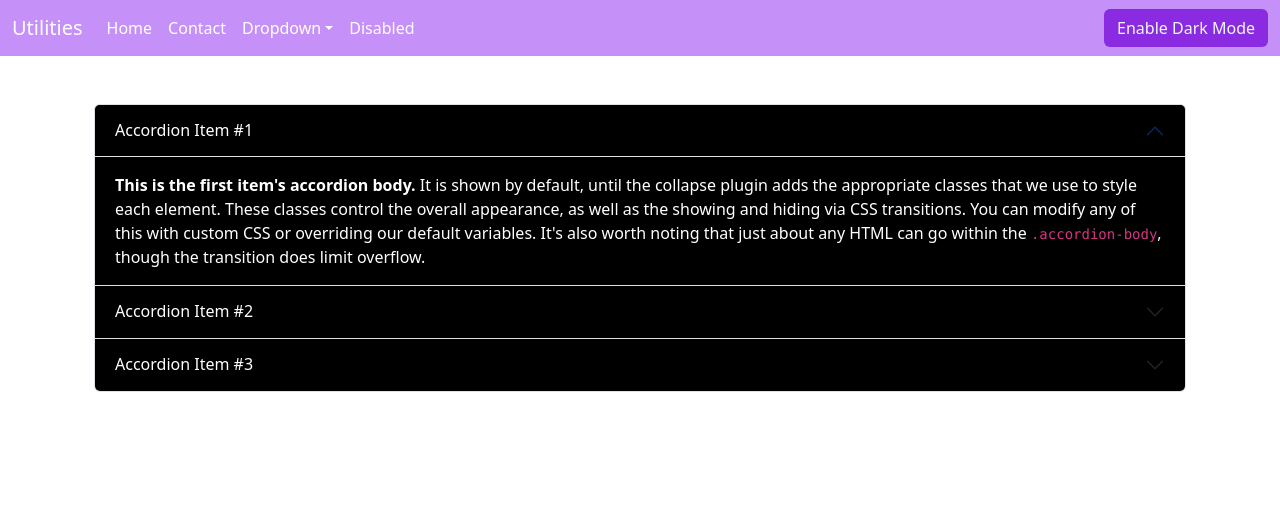
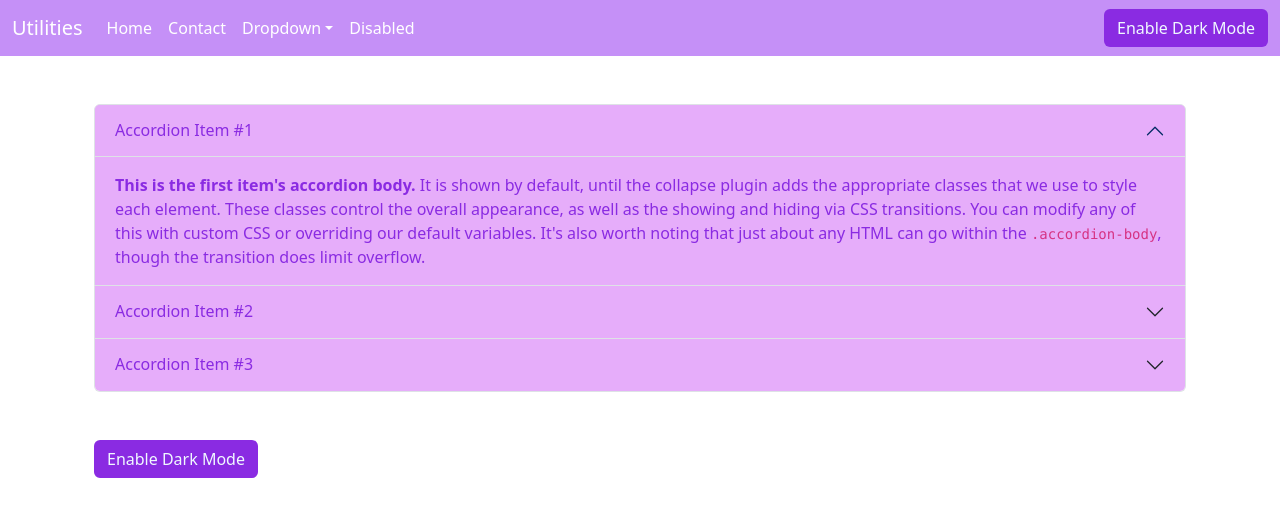
Before and after one commit to prachisharma02/utilities, a React (Create React App) app: page / in a window 1280 px wide. Shown: the top 516 px of the page. Built offline with nearby package versions, Linux system fonts and the light colour scheme.

Commit message:
added alert msgs

```diff
--- a/src/About.js
+++ b/src/About.js
@@ -1,9 +1,27 @@
-import React from "react";
+import React, { useState } from "react";
 
-function About() {
-  let style = {
+function About(props) {
+  let newstyle = {
     color: "white",
     backgroundColor: "black",
+  };
+  let mystyle = {
+    backgroundColor: "rgb(230, 173, 250)",
+    color: "blueviolet",
+  };
+
+  const [style, setStyle] = useState(mystyle);
+  const [text, settext] = useState("Enable Dark Mode");
+  const handledarkmode = () => {
+    if (style.color === "blueviolet") {
+      setStyle({ ...newstyle });
+      settext("Enable Light Mode");
+      props.showalert("Enabled Dark Mode", "Success");
+    } else {
+      setStyle(mystyle);
+      settext("Enable Dark Mode");
+      props.showalert("Enabled Light Mode", "Success");
+    }
   };
   return (
     <>
@@ -107,6 +125,11 @@ function About() {
           </div>
         </div>
       </div>
+      <div className="container">
+        <button className="btn btn-outline search" onClick={handledarkmode}>
+          {text}
+        </button>
+      </div>
     </>
   );
 }
--- a/src/App.js
+++ b/src/App.js
@@ -1,15 +1,29 @@
-import logo from "./logo.svg";
 import "./App.css";
 import Navbar from "./navbar";
 import Textform from "./Textform";
 import About from "./About";
+import Alert from "./alert";
+import { useState } from "react";
 
 function App() {
+  const [alert, setalert] = useState();
+  const showalert = (message, type) => {
+    setalert({
+      msg: message,
+      type: type,
+    });
+    setTimeout(() => {
+      setalert(null);
+    }, 1000);
+  };
   return (
     <>
       <Navbar title="Utilities" />
+      <Alert alert={alert} />
+
       <div className="container">
-        <About />
+        {/* <Textform showalert={showalert} /> */}
+        <About showalert={showalert} />
       </div>
     </>
   );
--- a/src/Textform.js
+++ b/src/Textform.js
@@ -1,14 +1,18 @@
 import { useState } from "react";
 import React from "react";
-import nlp from "compromise";
 
-function Textform() {
+function Textform(props) {
   const [inputText, setInputText] = useState("");
-  const [correctedText, setCorrectedText] = useState("");
-  const handlegrammer = () => {
-    const doc = nlp(inputText);
-    const corrected = doc.normalize().out("text");
-    setCorrectedText(corrected);
+
+  const handleLower = () => {
+    let newtext = inputText.toLowerCase();
+    setInputText(newtext);
+    props.showalert("Converted to lowercase", "Success");
+  };
+  const handleUpper = () => {
+    let newtext = inputText.toUpperCase();
+    setInputText(newtext);
+    props.showalert("Converted to Uppercase", "Success");
   };
   const handleonchange = (event) => {
     setInputText(event.target.value);
@@ -34,13 +38,12 @@ function Textform() {
           }}
         ></textarea>
       </div>
-      <button className="btn btn-primary" onClick={handlegrammer}>
-        grammer
+      <button className="btn btn-primary mx-4" onClick={handleUpper}>
+        Upper
       </button>
-      <div>
-        <strong>Corrected Text:</strong>
-        <p>{correctedText}</p>
-      </div>
+      <button className="btn btn-primary" onClick={handleLower}>
+        lower
+      </button>
     </div>
   );
 }
--- /dev/null
+++ b/src/alert.js
@@ -0,0 +1,11 @@
+import React from "react";
+
+export default function Alert(props) {
+  return (
+    props.alert && (
+      <div class="alert alert-warning alert-dismissible fade show" role="alert">
+        <strong>{props.alert.type}</strong> {props.alert.msg}
+      </div>
+    )
+  );
+}
--- a/src/index.css
+++ b/src/index.css
@@ -15,3 +15,6 @@
 .bar {
   color: rgb(255, 255, 255);
 }
+nav {
+  color: rgb(230, 173, 250);
+}
--- a/src/navbar.js
+++ b/src/navbar.js
@@ -16,7 +16,7 @@ function Navbar(props) {
   const [style, setStyle] = useState(mystyle);
   const [text, settext] = useState("Enable Dark Mode");
   const handledarkmode = () => {
-    if (style.color == "aliceblue") {
+    if (style.color === "aliceblue") {
       setStyle({ ...newstyle });
       settext("Enable Light Mode");
     } else {
```
